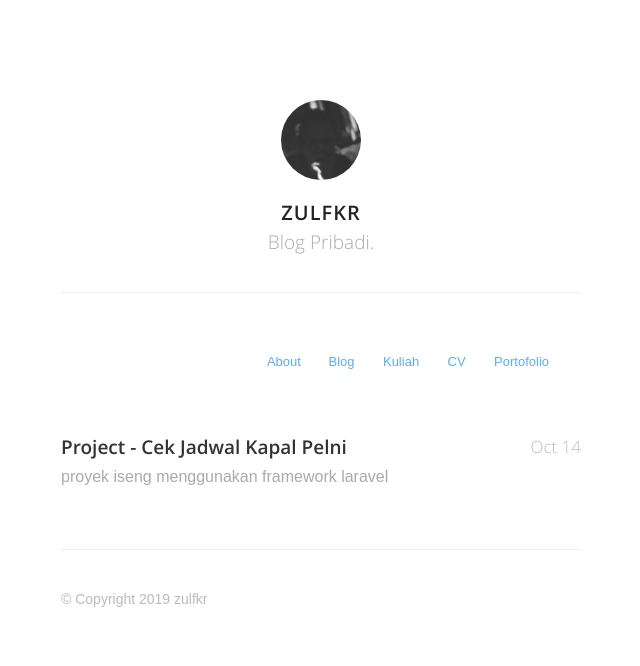
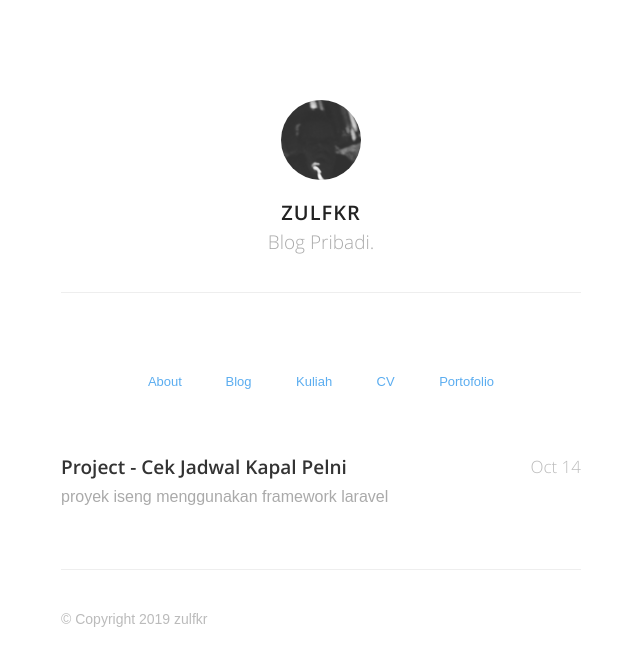
Before and after one commit to Zulfkr197/zulfkr197.github.io, a Jekyll site: the page built from index.html, in a window 1280 px wide. Shown: the top 666 px of the page, without its empty margins (319-959 px from the left). Built offline with Jekyll 4.4.1, drawn with Linux system fonts in a browser that asks for light colours; nearby versions of some CDN libraries; some web fonts are replaced; the list of posts is cut into pages by our own code.

Commit message:
Update style.css

```diff
--- a/assets/css/style.css
+++ b/assets/css/style.css
@@ -43,17 +43,17 @@ color: #bbb;
 .profile h1{font-weight:600;letter-spacing:1px;font-size:20px;color:#222;text-transform:uppercase}
 .profile h2{font-size:19px;font-weight:300;color:#aaa;margin-top:10px}
 nav.main-nav {
-	padding: 20px 20px 0;
-	/*max-width: 600px;*/
-	/*width:100%;*/
-	background: #fff;
-	background: rgba(255,255,255,.90);
-	margin: 0 auto;
-	text-align: right;
-	/*position: fixed;*/
-	z-index: 100;
+    padding: 40px 20px 0;
+    /* max-width: 600px; */
+    /* width: 100%; */
+    background: #fff;
+    background: rgba(255,255,255,.90);
+    margin: 0 auto;
+    text-align: center;
+    /* position: fixed; */
+    z-index: 100;
 }
-nav.main-nav a{top:8px;right:6px;padding:8px 12px;color:#5badf0;font-size:13px;line-height:1.35;border-radius:3px}
+nav.main-nav a{top:8px;right:6px;padding:10px 20px;color:#5badf0;font-size:13px;line-height:1.35;border-radius:3px}
 nav.main-nav a.cta{background:#5badf0;color:#fff;margin-left:12px}
 #wrapper{max-width:600px;margin:0 auto;padding:60px 40px 100px}
 #wrapper.home{max-width:600px;margin:0 auto;padding:0 40px 20px}
```
